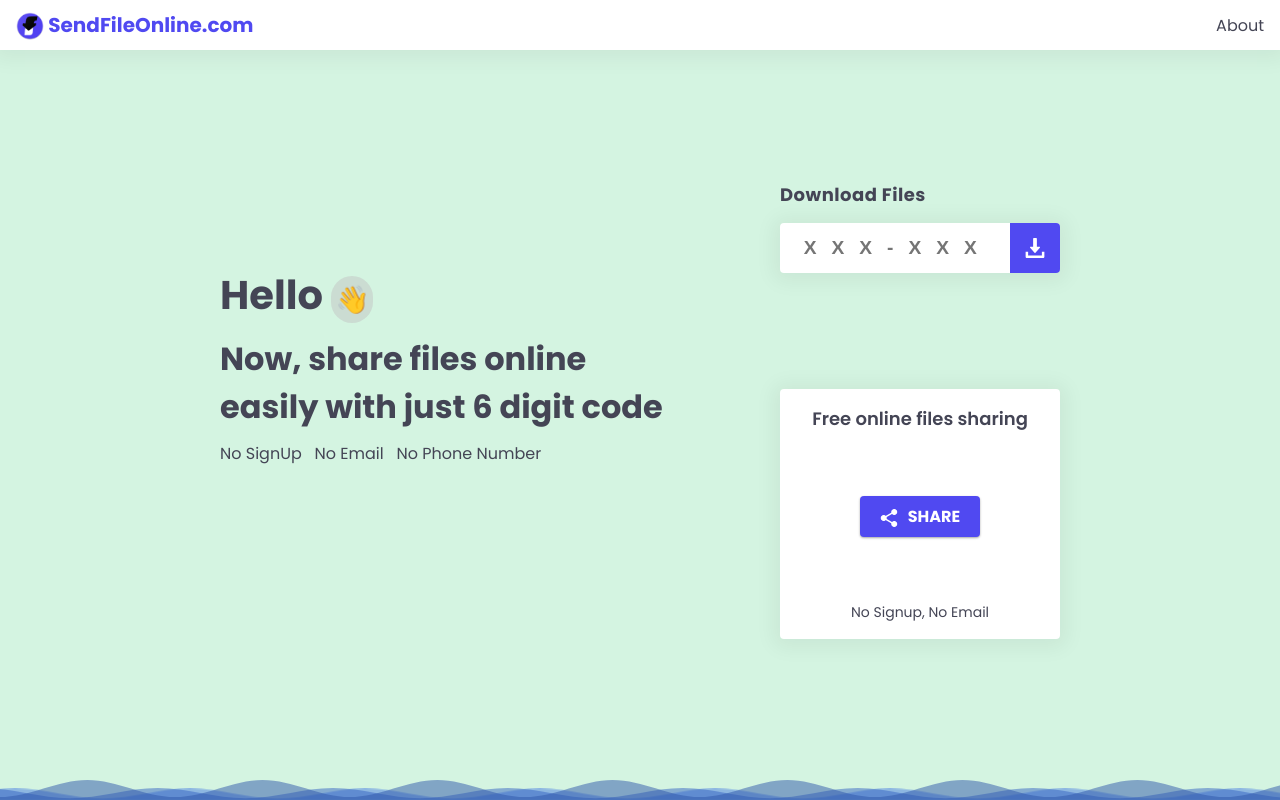
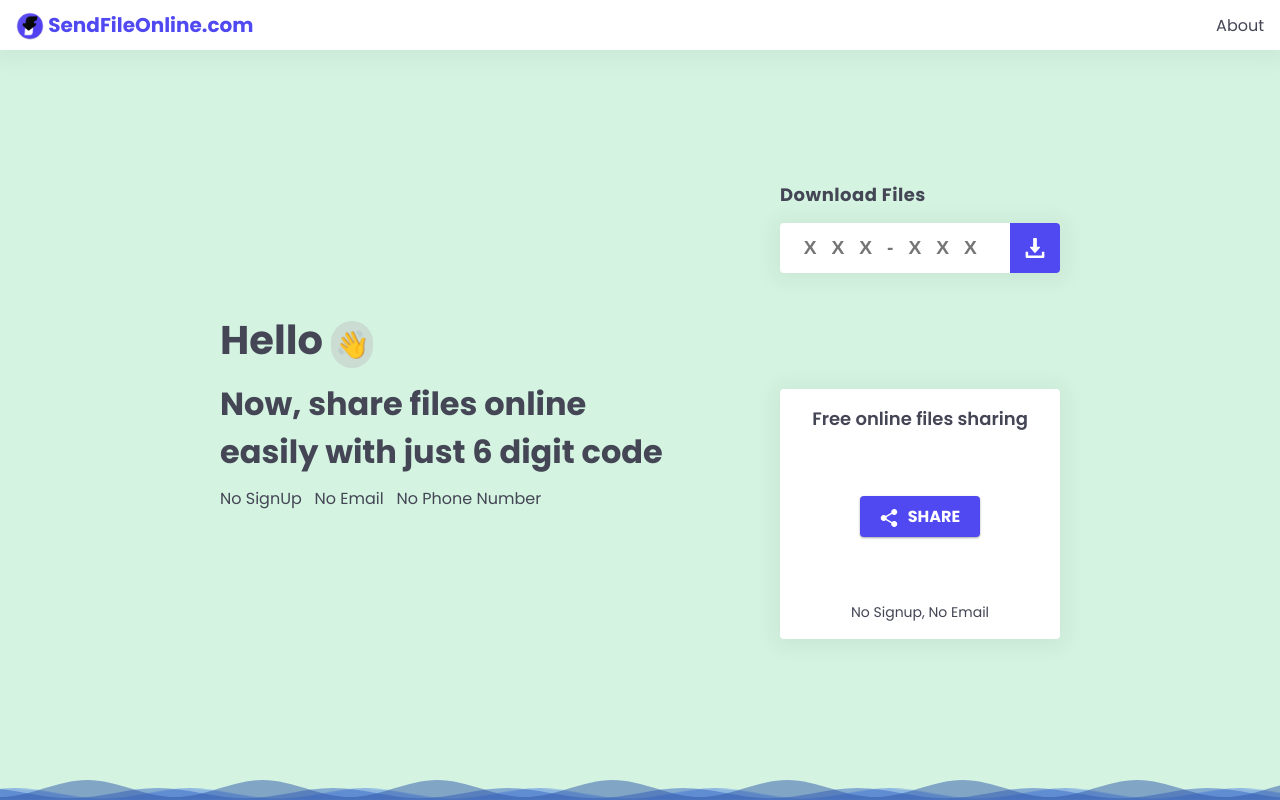
Before and after one commit to spurushottam13/sendfastv2, a React (Create React App) app: page / in a window 1280 px wide. Built offline with nearby package versions, Linux system fonts and the light colour scheme; no server answers.

Commit message:
[Added] Google Code

```diff
--- a/public/index.html
+++ b/public/index.html
@@ -92,6 +92,11 @@
     <script>
       (adsbygoogle = window.adsbygoogle || []).push({});
     </script>
+    <script
+      async
+      src="https://pagead2.googlesyndication.com/pagead/js/adsbygoogle.js?client=ca-pub-8133095106878922"
+      crossorigin="anonymous"
+    ></script>
   </head>
   <body>
     <noscript>You need to enable JavaScript to run this app.</noscript>
--- a/src/components/LeftContent/index.js
+++ b/src/components/LeftContent/index.js
@@ -19,14 +19,7 @@
         <div className="left-ad-container">
           <ins
             className="adsbygoogle"
-            // add this style min-width:400px;max-width:970px;width:100%;height:90px"
-            style={{
-              display: "block",
-              minWidth: 400,
-              maxWidth: 970,
-              width: "100%",
-              height: 90,
-            }}
+            style={{ display: "block" }}
             data-ad-client="ca-pub-8133095106878922"
             data-ad-slot="6691780714"
             data-ad-format="auto"
```
